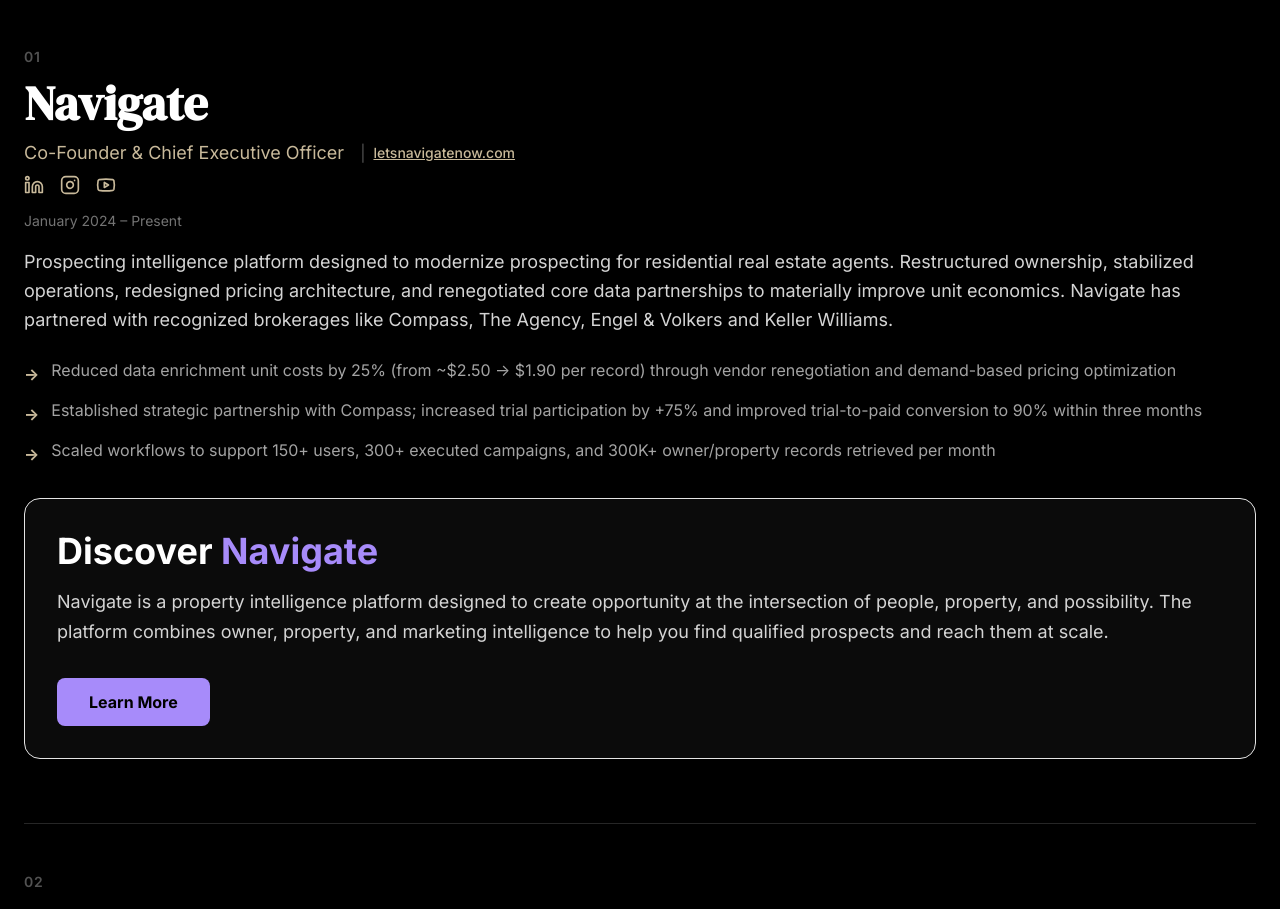
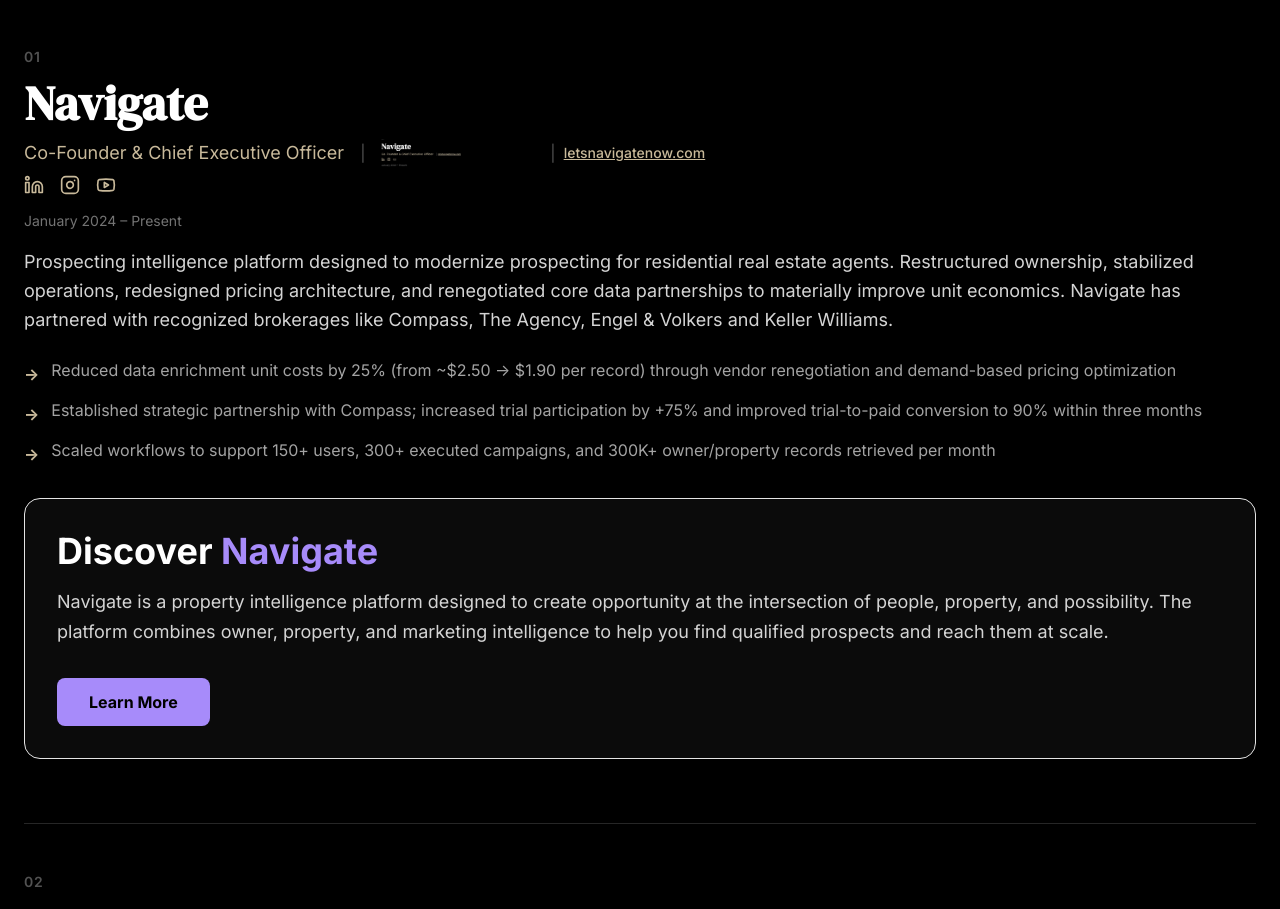
Before and after one commit to letsnavigatebmw/brandonmweaver, a React (Vite) app: page / in a window 1280 px wide. Shown: the part 4060-4969 px from the top of the page. Built offline with nearby package versions, Linux system fonts and the light colour scheme.

Commit message:
Add Navigate logo to projects section

```diff
--- a/src/components/Projects.jsx
+++ b/src/components/Projects.jsx
@@ -122,6 +122,12 @@ Prior roles include Chief Commercial Officer at Lacure, executive leadership at
                     </p>
                     {experiences[0].url && (
                       <div className="flex items-center gap-2">
+                        <span className="text-gray-600 hidden md:inline">|</span>
+                        <img
+                          src="/navigate-logo.png"
+                          alt="Navigate"
+                          className="h-6 md:h-7 w-auto"
+                        />
                         <span className="text-gray-600 hidden md:inline">|</span>
                         <a
                           href={experiences[0].url}
```
Also changed, not shown: public/navigate-logo.png (added).
